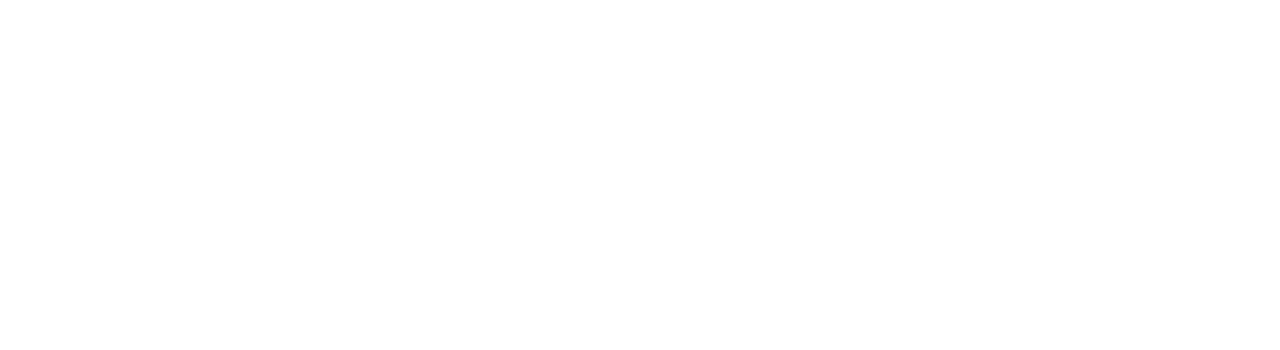
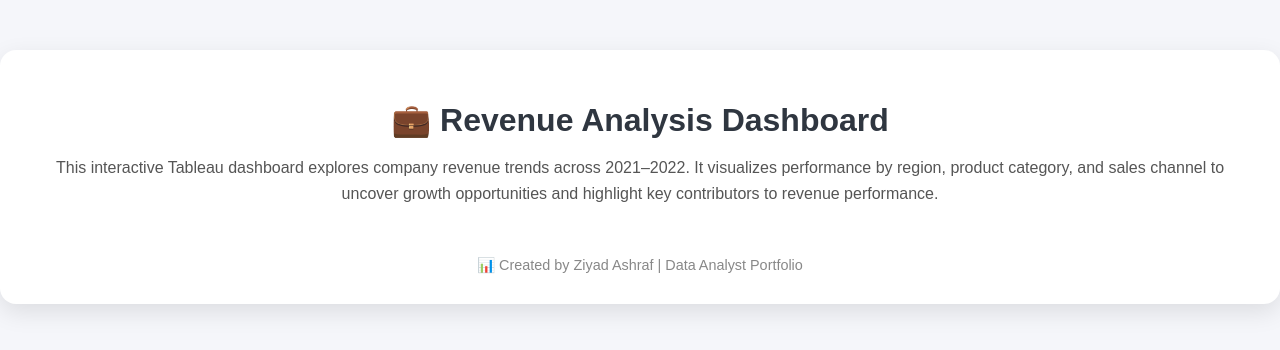
Before and after one commit to Ziadashraf301/Business-Intelligence-Portfolio, a plain HTML site: page Revenue_Analysis.html in a window 1280 px wide. Drawn offline with Linux system fonts and the light colour scheme.

Commit message:
Update Revenue_Analysis.html

```diff
--- a/Revenue_Analysis.html
+++ b/Revenue_Analysis.html
@@ -1,15 +1,88 @@
-<!-- Tableau Dashboard: Revenue Analysis -->
-<div class="tableauPlaceholder" id="vizRevenueAnalysis" style="position: relative; width: 100%; max-width: 1200px; margin: auto;">
+<!DOCTYPE html>
+<html lang="en">
+<head>
+  <meta charset="UTF-8" />
+  <meta name="viewport" content="width=device-width, initial-scale=1.0" />
+  <title>Revenue Analysis Dashboard</title>
+  <link rel="icon" href="https://cdn-icons-png.flaticon.com/512/2721/2721287.png" type="image/png" />
+  <style>
+    body {
+      font-family: 'Poppins', sans-serif;
+      background-color: #f5f6fa;
+      margin: 0;
+      padding: 0;
+      display: flex;
+      justify-content: center;
+      align-items: flex-start;
+      min-height: 100vh;
+    }
+
+    .container {
+      background-color: #fff;
+      max-width: 1200px;
+      width: 95%;
+      margin: 50px auto;
+      border-radius: 16px;
+      box-shadow: 0 8px 25px rgba(0, 0, 0, 0.1);
+      padding: 30px 40px;
+      text-align: center;
+      animation: fadeIn 0.7s ease-in-out;
+    }
+
+    h1 {
+      font-size: 2rem;
+      color: #2f3640;
+      margin-bottom: 10px;
+    }
+
+    p.description {
+      color: #555;
+      font-size: 1rem;
+      margin-bottom: 30px;
+      line-height: 1.6;
+    }
+
+    .tableauPlaceholder {
+      position: relative;
+      width: 100%;
+      border-radius: 12px;
+      overflow: hidden;
+    }
+
+    @keyframes fadeIn {
+      from { opacity: 0; transform: translateY(10px); }
+      to { opacity: 1; transform: translateY(0); }
+    }
+
+    footer {
+      margin-top: 20px;
+      color: #888;
+      font-size: 0.9rem;
+    }
+  </style>
+</head>
+
+<body>
+  <div class="container">
+    <h1>💼 Revenue Analysis Dashboard</h1>
+    <p class="description">
+      This interactive Tableau dashboard explores company revenue trends across 2021–2022.
+      It visualizes performance by region, product category, and sales channel to uncover
+      growth opportunities and highlight key contributors to revenue performance.
+    </p>
+
+    <!-- Tableau Embed -->
+    <div class="tableauPlaceholder" id="vizRevenueAnalysis">
       <noscript>
         <a href="#">
           <img
             alt="Revenue Analysis"
             src="https://public.tableau.com/static/images/Re/Revenue_analysis_17600317240890/Revenueanalysis2021-2022/1_rss.png"
-        style="border: none"
+            style="border:none"
           />
         </a>
       </noscript>
-  <object class="tableauViz" style="display: none;">
+      <object class="tableauViz" style="display:none;">
         <param name="host_url" value="https%3A%2F%2Fpublic.tableau.com%2F" />
         <param name="embed_code_version" value="3" />
         <param name="site_root" value="" />
@@ -26,24 +99,26 @@
       </object>
     </div>
 
+    <footer>📊 Created by Ziyad Ashraf | Data Analyst Portfolio</footer>
+  </div>
+
   <script type="text/javascript">
     const divElement = document.getElementById("vizRevenueAnalysis");
     const vizElement = divElement.getElementsByTagName("object")[0];
 
-  // Responsive sizing logic
-  if (divElement.offsetWidth > 800) {
+    function resizeViz() {
+      const width = divElement.offsetWidth;
       vizElement.style.width = "100%";
-    vizElement.style.height = divElement.offsetWidth * 0.75 + "px";
-  } else if (divElement.offsetWidth > 500) {
-    vizElement.style.width = "100%";
-    vizElement.style.height = divElement.offsetWidth * 0.75 + "px";
-  } else {
-    vizElement.style.width = "100%";
-    vizElement.style.height = "2277px";
+      vizElement.style.height =
+        width > 800 ? width * 0.7 + "px" : width > 500 ? width * 0.8 + "px" : "1600px";
     }
 
-  // Load Tableau JS API
+    resizeViz();
+    window.addEventListener("resize", resizeViz);
+
     const scriptElement = document.createElement("script");
     scriptElement.src = "https://public.tableau.com/javascripts/api/viz_v1.js";
     vizElement.parentNode.insertBefore(scriptElement, vizElement);
   </script>
+</body>
+</html>
```
Lines whose indentation alone changed are shown as unchanged.
